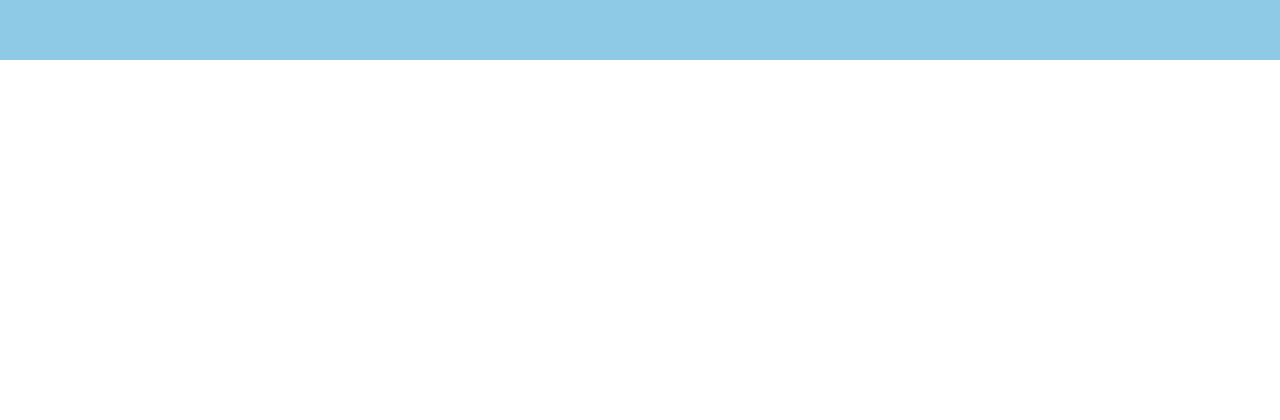
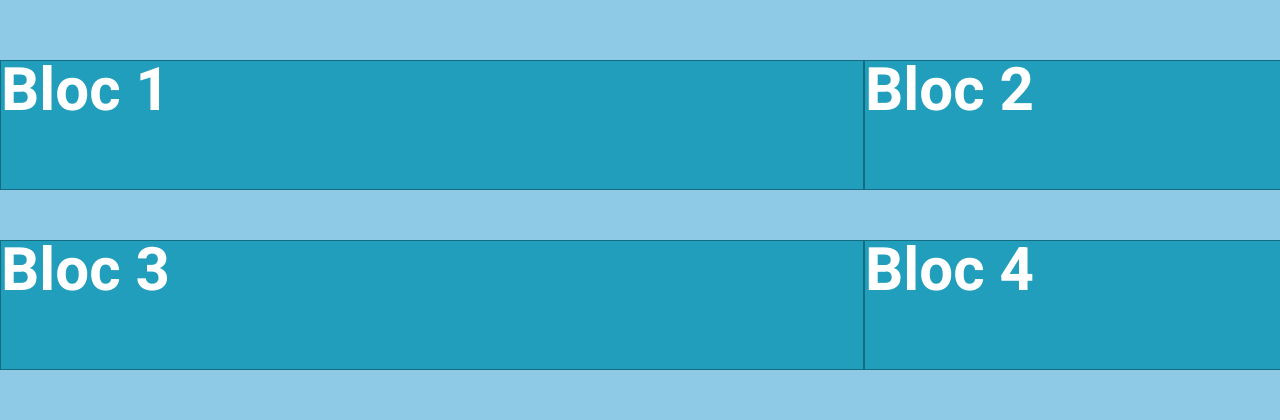
Before and after one commit to Dubois64/examen-1a, a website built with Parcel: page src/index.html in a window 1280 px wide. Shown: the part 1430-1850 px from the top of the page. Before the commit the page ends 1490 px from the top, so only its background shows below. Built offline with nearby package versions, Linux system fonts and the light colour scheme.

Commit message:
bloc 5 début

```diff
--- a/src/css/main.css
+++ b/src/css/main.css
@@ -72,3 +72,17 @@ p {
   display: inline;
   padding: 5px;
 }
+
+.bloc-5 {
+  width: 1728px;
+  height: 360px;
+  background: #8ecae6;
+  display: flex;
+  flex-wrap: wrap;
+}
+
+.bloc-5 p {
+  width: 864px;
+  height: 130px;
+  flex-shrink: 0;
+}
--- a/src/index.html
+++ b/src/index.html
@@ -39,6 +39,13 @@
       <p>Et le troisième bloc</p>
     </div>
 
+    <div class="bloc-5">
+      <p>Bloc 1</p>
+      <p>Bloc 2</p>
+      <p>Bloc 3</p>
+      <p>Bloc 4</p>
+    </div>
+
     <script src="js/main.js" type="module"></script>
   </body>
 </html>
```
